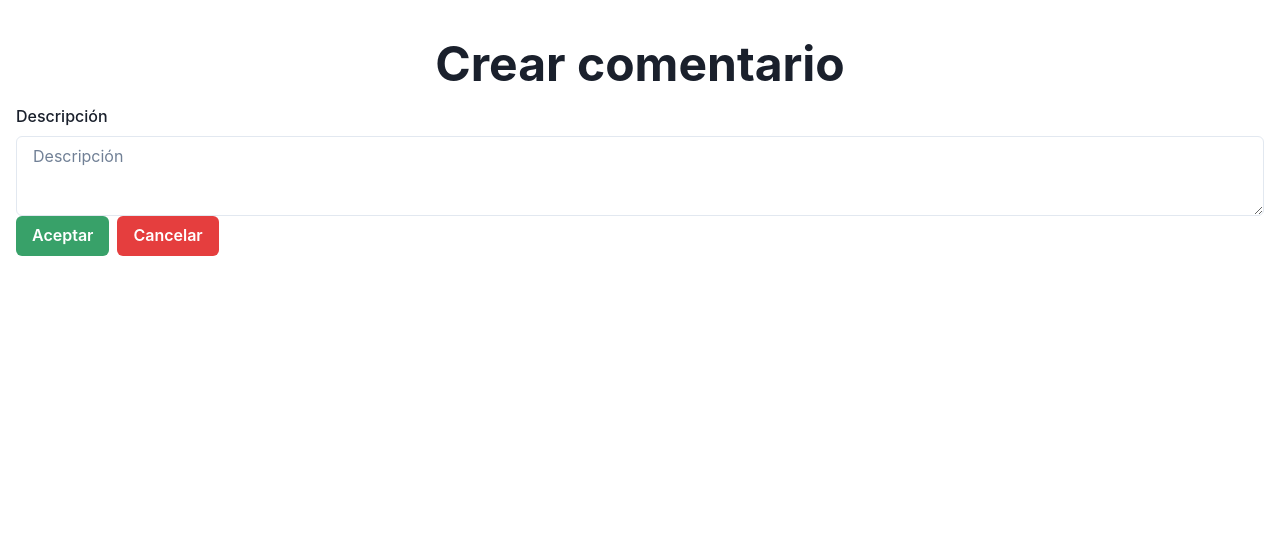
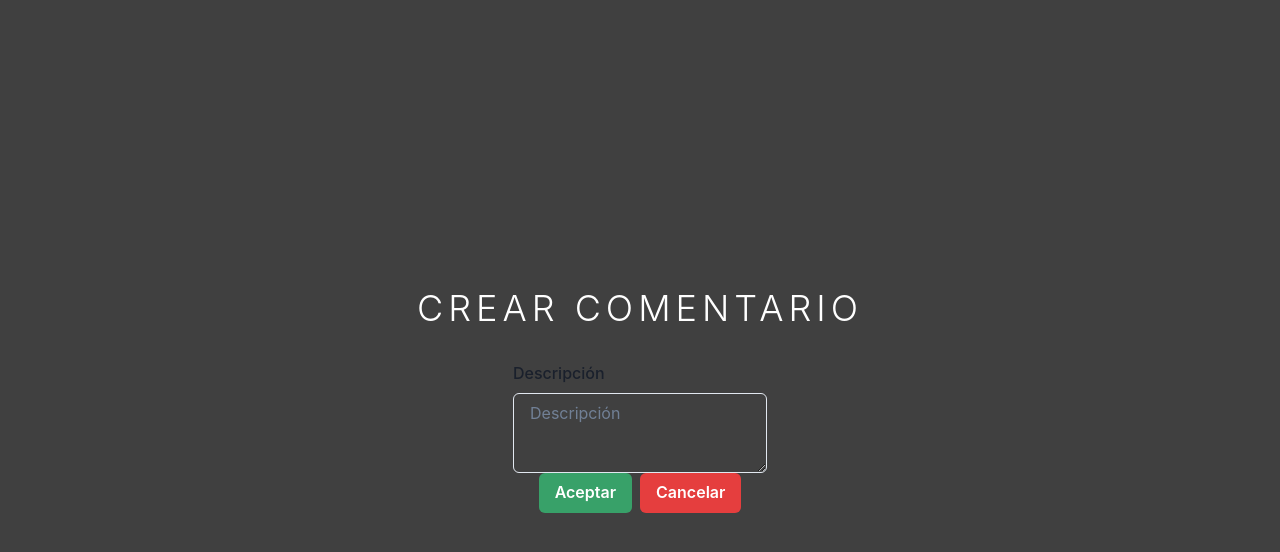
Before and after one commit to EmersonLGR/proyectoIS, a Next.js app in the folder frontend/: page /addComentario in a window 1280 px wide. Shown: the top 552 px of the page. Built offline with nearby package versions, Linux system fonts and the light colour scheme.

Commit message:
mejora visual

```diff
--- a/frontend/pages/addComentario.jsx
+++ b/frontend/pages/addComentario.jsx
@@ -1,5 +1,5 @@
 import { useState } from "react";
-import { FormControl, FormLabel, FormHelperText, Input, Container, Heading, RadioGroup, HStack, Radio, Stack, Button, Textarea } from '@chakra-ui/react'
+import { FormControl, FormLabel, FormHelperText, Input, Container, Heading, RadioGroup, HStack, Radio, Stack, Button, Textarea, Box, Flex } from '@chakra-ui/react'
 import { createComentario } from '../data/comentarios'
 import TextareaInput from "../components/TextareaInput"
 import {useRouter} from 'next/router'
@@ -25,16 +25,39 @@ const addComentario = () => {
     }
 
     return(
-        <Container maxW="container.xl" mt={10}>
-            <Stack spacing={4} mt={10}>
-                <Heading as={"h1"} size={"2xl"} textAlign={"center"}>Crear comentario</Heading>
+        <Box
+        h='100vh'
+        bg='gray'
+        bgSize='cover'
+        >
+        <Flex
+        direction='column'
+        alignItems='center'
+        justify='center'
+        h='100%'
+        bg='rgb(0 0 0 / 50%)'
+        p={['0 10%', null, '0 20%']}
+        >
+
+            <Heading
+            color='white'
+            textTransform='uppercase'
+            textAlign="center"
+            fontWeight='light'
+            letterSpacing='5px'
+            >Crear comentario</Heading>
+             <Stack direction={{base: 'column', md: 'row'}}
+      spacing='40px'
+      mt='30px'
+      w={['100%', null, 'auto']}>
             <TextareaInput label="Descripción" handleChange={handleChange} name='description'/>
             </Stack>
             <HStack>
             <Button colorScheme={"green"} onClick={submitComentario}>Aceptar</Button>
             <Button colorScheme={"red"} onClick={()=>router.push('./comentarios')}>Cancelar</Button>
             </HStack>
-        </Container>
+            </Flex>
+        </Box>
     )
 }
 
```
